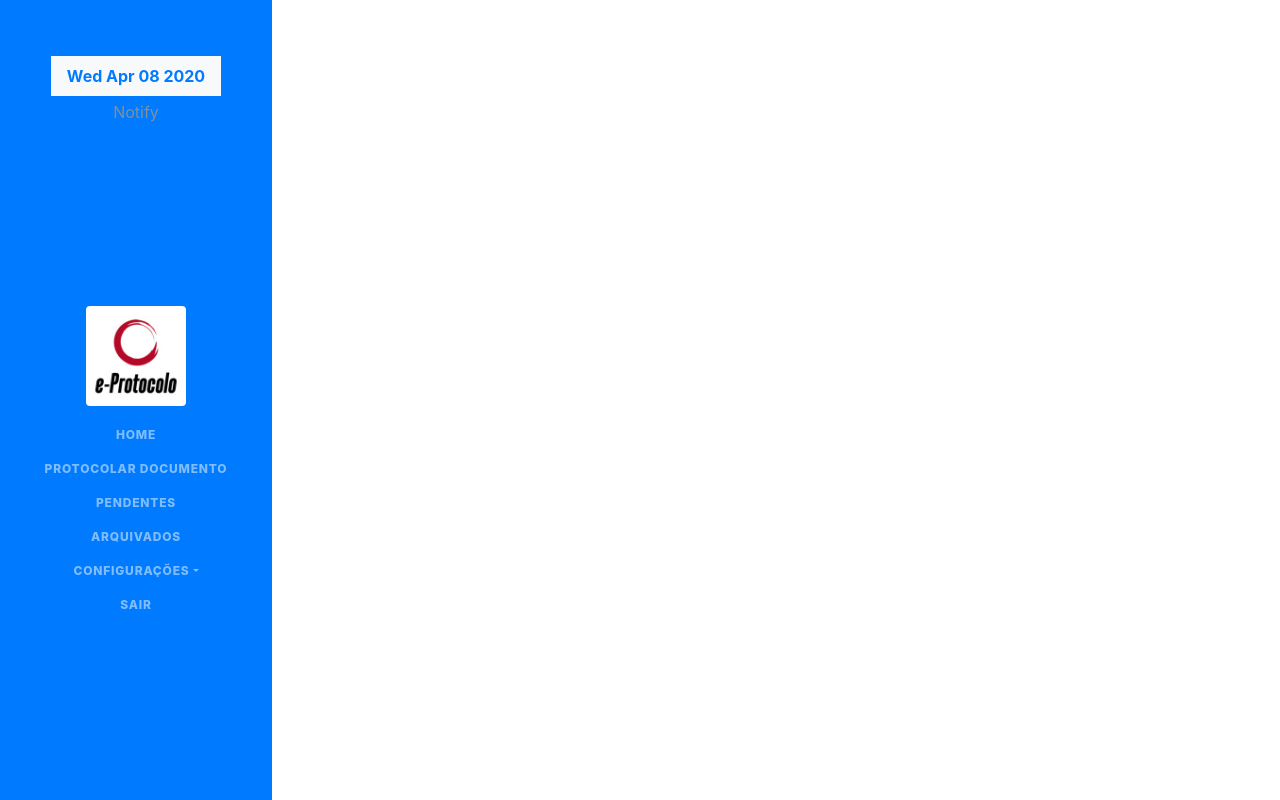
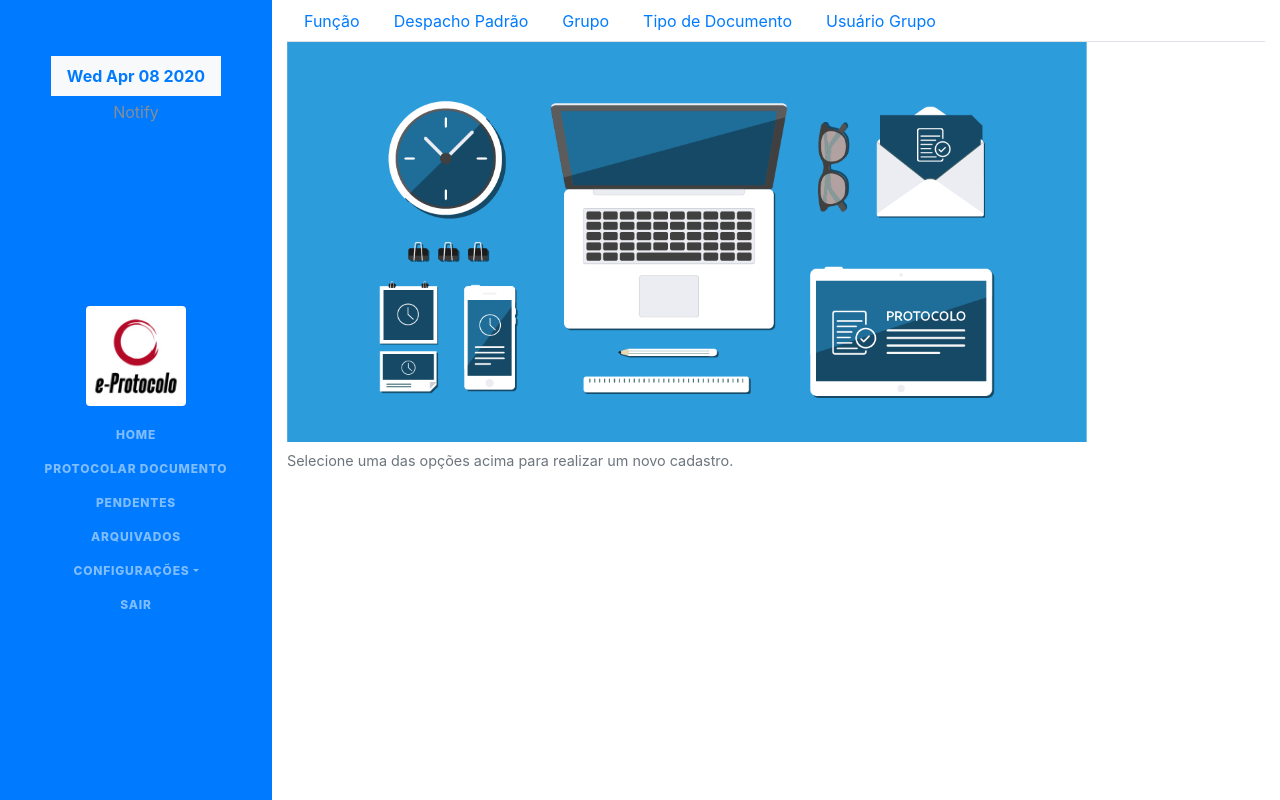
Before and after one commit to Jon710/funepe-frontend, a React (Create React App) app: page /cadastros in a window 1280 px wide. Built offline with nearby package versions, Linux system fonts and the light colour scheme; a web font is replaced by a local one.

Commit message:
fazendo cadastro de função

```diff
--- a/src/pages/Cadastro/Funcao/index.js
+++ b/src/pages/Cadastro/Funcao/index.js
@@ -1,7 +1,70 @@
-import React from 'react';
+/* eslint-disable no-alert */
+import React, { useState } from 'react';
+import { useSelector } from 'react-redux';
+import { Form, Button, Card } from 'react-bootstrap';
+import { useHistory } from 'react-router-dom';
 
-// import { Container } from './styles';
+import api from '../../../services/api';
 
 export default function Funcao() {
-  return <div />;
+  const [funcao, setFuncao] = useState('');
+  const [abreviatura, setAbreviatura] = useState('');
+  const { usuario, token } = useSelector(state => state.usuario);
+  console.log(usuario, token);
+
+  const history = useHistory();
+
+  async function handleSubmit(e) {
+    e.preventDefault();
+
+    const data = {
+      funcao,
+      abreviatura,
+    };
+
+    try {
+      api.defaults.headers.Authorization = `Bearer ${token}`;
+
+      const response = await api.post('roles', data);
+      console.log(response);
+
+      history.push('/cadastros');
+    } catch (err) {
+      alert('Erro ao cadastrar nova função.');
+    }
+  }
+
+  return (
+    <div className="row justify-content-md-center p-5">
+      <div className="col-lg-auto">
+        <Card className="m-2" style={{ width: '30rem' }}>
+          <Card.Body>
+            <Form>
+              <Form.Group controlId="novaFuncaoForm">
+                <Form.Label>Nova função</Form.Label>
+                <Form.Control
+                  type="text"
+                  placeholder="Função"
+                  onChange={e => setFuncao(e.target.value)}
+                />
+              </Form.Group>
+              <Form.Group controlId="abreviaturaForm">
+                <Form.Label>Abreviatura</Form.Label>
+                <Form.Control
+                  type="text"
+                  placeholder="Abreviatura"
+                  onChange={e => setAbreviatura(e.target.value)}
+                />
+              </Form.Group>
+              <div className="text-center p-1">
+                <Button variant="success" type="submit" onClick={handleSubmit}>
+                  Cadastrar
+                </Button>
+              </div>
+            </Form>
+          </Card.Body>
+        </Card>
+      </div>
+    </div>
+  );
 }
--- /dev/null
+++ b/src/pages/Cadastro/PaginaInicial.js
@@ -0,0 +1,47 @@
+import React from 'react';
+import { Tabs, Tab, Figure } from 'react-bootstrap';
+import Funcao from './Funcao/index';
+
+import protocolo from '../../assets/protocolo.png';
+
+export default function PaginaInicial() {
+  return (
+    <div className="container-fluid">
+      <Tabs defaultActiveKey="inicio" id="uncontrolled-tab-example">
+        <Tab eventKey="inicio">
+          <div className="mt-100">
+            <Figure>
+              <Figure.Image
+                fluid
+                width={800}
+                height={1000}
+                alt="protocolo"
+                src={protocolo}
+              />
+              <Figure.Caption>
+                Selecione uma das opções acima para realizar um novo cadastro.
+              </Figure.Caption>
+            </Figure>
+          </div>
+        </Tab>
+        <Tab eventKey="funcao" title="Função">
+          <div style={{ marginTop: 25 }}>
+            <Funcao />
+          </div>
+        </Tab>
+        <Tab eventKey="despachopadrao" title="Despacho Padrão">
+          {/* <DespachoPadrao /> */}
+        </Tab>
+        <Tab eventKey="grupo" title="Grupo">
+          {/* <Grupo /> */}
+        </Tab>
+        <Tab eventKey="tipodocumento" title="Tipo de Documento">
+          {/* <TipoDocumento /> */}
+        </Tab>
+        <Tab eventKey="usuariogrupo" title="Usuário Grupo">
+          {/* <UsuarioGrupo /> */}
+        </Tab>
+      </Tabs>
+    </div>
+  );
+}
--- a/src/pages/usuario/Index/NavBar.js
+++ b/src/pages/usuario/Index/NavBar.js
@@ -7,6 +7,7 @@ import Notifications from '../Notifications';
 // import Paciente from '~/pages/usuario/Index/Paciente';
 import { signOutUser } from '../../../redux/features/usuario/usuarioSlice';
 
+// import Index from '../../Cadastro/Index';
 import logo from '../../../assets/logo.jpg';
 import 'bootstrap/dist/css/bootstrap.min.css';
 import '../../../styles/vendor/fontawesome-free/css/all.min.css';
@@ -24,14 +25,6 @@ export default function NavBar() {
     console.log('Usuario Saiu.');
     dispatch(signOutUser());
   }
-
-  // function handleArquivados() {
-  //   return (
-  //     <>
-  //       <Paciente />
-  //     </>
-  //   );
-  // }
 
   return (
     <nav
@@ -92,9 +85,6 @@ export default function NavBar() {
             </a>
           </li>
           <li className="nav-item">
-            {/* <a className="nav-link" href="#a">
-              Arquivados
-            </a> */}
             <Nav.Link href="/frmpac">Arquivados</Nav.Link>
           </li>
           <li className="nav-item dropdown">
@@ -119,6 +109,9 @@ export default function NavBar() {
               <a className="dropdown-item" href="#a">
                 Tipos de Documentos
               </a>
+              <a className="dropdown-item" href="/cadastros">
+                Cadastros
+              </a>
             </div>
           </li>
           <li className="nav-item">
--- a/src/pages/usuario/SignUpMed/index.js
+++ b/src/pages/usuario/SignUpMed/index.js
@@ -1,11 +1,7 @@
 import React, { useState } from 'react';
-// import { useDispatch } from 'react-redux';
 import { Card, Form, Button, Container } from 'react-bootstrap';
 
-// import logo from '~/assets/logo.svg';
 import logo from '../../../assets/logo.png';
-
-// import { signUpRequest } from '~/store/modules/auth/doctor/actions';
 import NavBar from '../Index/NavBar';
 
 export default function SignUpMed() {
@@ -20,7 +16,6 @@ export default function SignUpMed() {
     } else {
       event.preventDefault();
       const cpf = event.target.elements.formBasicCPF.value;
-      // const nome = 'DR. FABIO'; // event.target.elements.formBasicNome.value;
       const senha = event.target.elements.formBasicSenha.value;
       const confirmPassword = event.target.elements.formBasicConfirmSenha.value;
       // eslint-disable-next-line no-console
--- a/src/redux/configure-store.js
+++ b/src/redux/configure-store.js
@@ -8,7 +8,6 @@ import {
   PURGE,
   REGISTER,
 } from 'redux-persist';
-// import { logger } from 'redux-logger';
 
 import rootReducer from './root-reducer';
 
--- a/src/routes/index.js
+++ b/src/routes/index.js
@@ -11,6 +11,7 @@ import Paciente from '../pages/usuario/Index/Paciente';
 import Medico from '../pages/usuario/Index/Medico';
 import Agenda from '../pages/usuario/Index/Agenda';
 import Atividade from '../pages/usuario/Index/Atividade';
+import PaginaInicial from '../pages/Cadastro/PaginaInicial';
 
 import Auth from '../pages/usuario/Auth';
 
@@ -18,18 +19,18 @@ export default function Routes() {
   return (
     <Switch>
       <Route path="/" exact component={Auth} />
-      {/* <Route path="/mlogin" component={Auth} isPrivate /> */}
       <Route path="/newmedico" component={SignUpMed} />
 
       <Route path="/home" component={CaixaEntrada} />
       <Route path="/agenda" component={Content} />
-      {/* <Route path="/dashboard" component={Dashboard} /> */}
       <Route path="/perfilmedico" component={PerfilMedico} />
       <Route path="/frmhome" component={Home} />
       <Route path="/frmpac" component={Paciente} />
       <Route path="/frmagenda" component={Agenda} />
       <Route path="/frmatv" component={Atividade} />
       <Route path="/frmmed" component={Medico} />
+
+      <Route path="/cadastros" component={PaginaInicial} />
     </Switch>
   );
 }
```
Also changed, not shown: src/assets/protocolo.png (added).
